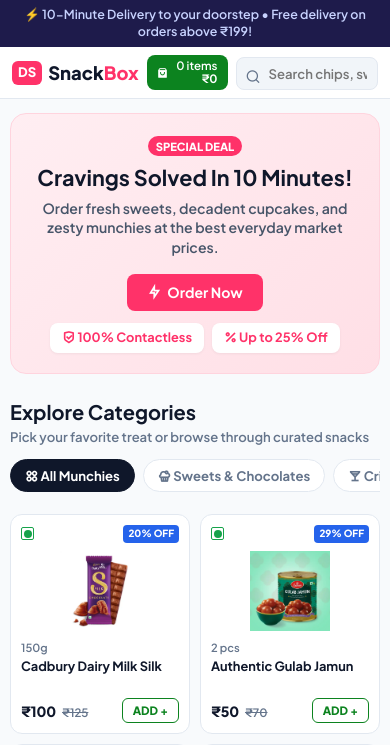
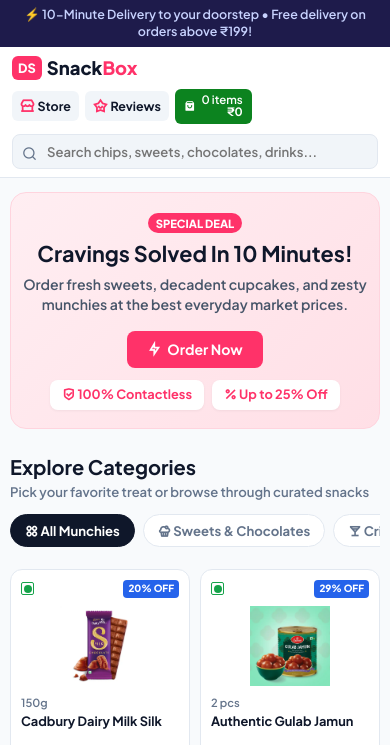
Before and after one commit to dhavanesiddhantlahu-tech/DS-SnackBox, a Flask app: page / in a window 390 px wide. Shown: the top 745 px of the page. Run offline with Flask 3, Linux system fonts and the light colour scheme; data comes from the database, SQL or seed files in the repository.

Commit message:
Show Store and Reviews on mobile navigation and fix search bar width

```diff
--- a/static/style.css
+++ b/static/style.css
@@ -14,11 +14,11 @@ body { background: var(--bg); color: var(--dark); line-height: 1.4; overflow-x:
 /* Top Announcement */
 .top-bar { background: #1e1b4b; color: #c7d2fe; font-size: 0.78rem; text-align: center; padding: 6px 10px; }
 
-/* Navbar */
+/* Desktop Navbar */
 .navbar { background: #fff; border-bottom: 1px solid var(--border); position: sticky; top:0; z-index: 100; padding: 10px 16px; }
-.nav-content { max-width: 1240px; margin: auto; display: flex; align-items: center; gap: 16px; }
+.nav-content { max-width: 1240px; margin: auto; display: flex; align-items: center; justify-content: space-between; gap: 16px; }
 
-/* Logo & "DS" Badge Fix */
+/* Logo with Bold White DS */
 .logo { font-size: 1.25rem; font-weight: 800; text-decoration: none; color: var(--dark); display: inline-flex; align-items: center; gap: 6px; flex-shrink: 0; }
 .logo-box {
     background: var(--primary);
@@ -39,14 +39,15 @@ body { background: var(--bg); color: var(--dark); line-height: 1.4; overflow-x:
 .eta-badge { display: flex; align-items: center; gap: 8px; background: #eefaf0; color: var(--green); padding: 4px 10px; border-radius: 8px; font-size: 0.8rem; flex-shrink: 0; }
 .eta-badge small { display: block; color: var(--muted); font-size: 0.68rem; }
 
-/* Search Bar */
-.search-wrap { flex: 1; position: relative; }
+/* Search Bar (Desktop) */
+.search-wrap { flex: 1; position: relative; max-width: 440px; }
 .search-wrap i { position: absolute; left: 12px; top: 10px; color: var(--muted); }
 .search-wrap input { width: 100%; padding: 8px 12px 8px 36px; border: 1px solid var(--border); border-radius: 8px; background: #f1f5f9; outline: none; font-size: 0.85rem; }
 .search-wrap input:focus { background: #fff; border-color: var(--primary); }
 
-.nav-actions { display: flex; align-items: center; gap: 12px; flex-shrink: 0; }
-.nav-link { text-decoration: none; color: var(--dark); font-weight: 700; font-size: 0.88rem; display: inline-flex; align-items: center; gap: 4px; }
+.nav-actions { display: flex; align-items: center; gap: 10px; flex-shrink: 0; }
+.nav-link { text-decoration: none; color: var(--dark); font-weight: 700; font-size: 0.88rem; display: inline-flex; align-items: center; gap: 4px; padding: 6px 10px; border-radius: 6px; transition: 0.2s; }
+.nav-link:hover { color: var(--primary); background: #ffeef2; }
 .cart-btn { background: var(--green); color: #fff; text-decoration: none; padding: 6px 12px; border-radius: 8px; display: flex; align-items: center; gap: 8px; font-size: 0.78rem; flex-shrink: 0; }
 .cart-btn-text { display: flex; flex-direction: column; text-align: right; line-height: 1.1; }
 
@@ -64,7 +65,7 @@ body { background: var(--bg); color: var(--dark); line-height: 1.4; overflow-x:
 /* Category Navigation */
 .cat-section h2 { font-size: 1.25rem; margin-bottom: 2px; }
 .cat-section p { color: var(--muted); font-size: 0.82rem; margin-bottom: 12px; }
-.cat-tabs { display: flex; gap: 8px; overflow-x: auto; margin-bottom: 18px; padding-bottom: 4px; -webkit-overflow-scrolling: touch; }
+.cat-tabs { display: flex; gap: 8px; overflow-x: auto; margin-bottom: 18px; padding-bottom: 4px; }
 .tab-btn { background: #fff; border: 1px solid var(--border); padding: 7px 14px; border-radius: 20px; font-size: 0.82rem; font-weight: 700; color: var(--muted); cursor: pointer; white-space: nowrap; flex-shrink: 0; }
 .tab-btn.active, .tab-btn:hover { background: var(--dark); color: #fff; border-color: var(--dark); }
 
@@ -163,32 +164,66 @@ body { background: var(--bg); color: var(--dark); line-height: 1.4; overflow-x:
 .hidden { display: none !important; }
 
 /* =========================================================
-   MOBILE & ANDROID RESPONSIVE RULES (< 768px)
+   MOBILE & ANDROID RESPONSIVE (Store & Reviews FULLY VISIBLE)
    ========================================================= */
 @media (max-width: 768px) {
     .navbar { padding: 8px 12px; }
 
-    /* Grid layout for mobile header: row 1 (logo + cart), row 2 (full search) */
     .nav-content {
         display: flex;
         flex-wrap: wrap;
+        align-items: center;
         justify-content: space-between;
         gap: 8px;
     }
 
-    .eta-badge, .nav-link { display: none; } /* Hide clutter on phones */
+    /* Row 1 Left: Logo */
+    .logo { font-size: 1.15rem; gap: 5px; }
+    .logo-box { font-size: 0.8rem; padding: 2px 6px; height: 24px; min-width: 26px; }
 
-    .logo { font-size: 1.15rem; }
-    .logo-box { font-size: 0.82rem; padding: 2px 6px; height: 24px; min-width: 26px; }
+    /* Hide ETA badge on small phone headers to make room for Store & Reviews */
+    .eta-badge { display: none; }
 
-    .cart-btn { padding: 5px 10px; font-size: 0.72rem; }
+    /* Row 1 Right: Store, Reviews & Cart ALL VISIBLE & READABLE */
+    .nav-actions {
+        display: flex;
+        align-items: center;
+        gap: 6px;
+    }
 
+    .nav-link {
+        display: inline-flex;
+        align-items: center;
+        gap: 3px;
+        font-size: 0.78rem;
+        font-weight: 700;
+        background: #f1f5f9;
+        color: var(--dark);
+        padding: 5px 8px;
+        border-radius: 6px;
+    }
+    .nav-link i { font-size: 0.9rem; color: var(--primary); }
+
+    .cart-btn {
+        padding: 5px 9px;
+        font-size: 0.72rem;
+        border-radius: 6px;
+        gap: 6px;
+    }
+
+    /* Row 2: Full-width search bar */
     .search-wrap {
         order: 3;
-        width: 100%;
+        flex: 0 0 100% !important;
+        width: 100% !important;
+        max-width: 100% !important;
         margin-top: 2px;
     }
-    .search-wrap input { padding: 7px 10px 7px 32px; font-size: 0.82rem; }
+    .search-wrap input {
+        width: 100%;
+        padding: 8px 12px 8px 34px;
+        font-size: 0.82rem;
+    }
     .search-wrap i { top: 9px; left: 10px; font-size: 0.95rem; }
 
     .main-wrapper { padding: 0 10px; margin: 14px auto; }
@@ -196,13 +231,13 @@ body { background: var(--bg); color: var(--dark); line-height: 1.4; overflow-x:
     .hero-banner {
         flex-direction: column;
         text-align: center;
-        padding: 20px 14px;
+        padding: 18px 12px;
         gap: 12px;
     }
     .hero-text h1 { font-size: 1.35rem; }
     .hero-badges { flex-direction: row; justify-content: center; flex-wrap: wrap; }
 
-    /* Exactly 2 cards per row on mobile phones / Android */
+    /* 2 products per row on Android */
     .products-grid {
         grid-template-columns: repeat(2, 1fr);
         gap: 10px;
@@ -220,3 +255,9 @@ body { background: var(--bg); color: var(--dark); line-height: 1.4; overflow-x:
     }
     .footer-grid { gap: 20px; }
 }
+
+@media (max-width: 360px) {
+    .nav-link span { font-size: 0.72rem; }
+    .nav-actions { gap: 4px; }
+    .cart-btn { padding: 4px 6px; }
+}
--- a/templates/base.html
+++ b/templates/base.html
@@ -6,34 +6,35 @@
     <title>DS SnackBox | 10-Minute Snack Delivery</title>
     <link href="https://fonts.googleapis.com/css2?family=Plus+Jakarta+Sans:wght@600;700;800&display=swap" rel="stylesheet">
     <link rel="stylesheet" href="https://cdnjs.cloudflare.com/ajax/libs/remixicon/4.2.0/remixicon.min.css">
-    <link rel="stylesheet" href="{{ url_for('static', filename='style.css') }}">
+    <link rel="stylesheet" href="{{ url_for('static', filename='style.css') }}?v=3">
 </head>
 <body>
     <div class="top-bar">⚡ 10-Minute Delivery to your doorstep • Free delivery on orders above ₹199!</div>
 
     <header class="navbar">
         <div class="nav-content">
-            <!-- Logo with visible DS badge -->
+            <!-- Brand Logo -->
             <a href="/" class="logo">
                 <span class="logo-box">DS</span>
                 <span class="logo-text">Snack<span>Box</span></span>
             </a>
 
+            <!-- Desktop ETA Badge -->
             <div class="eta-badge">
                 <i class="ri-timer-flash-fill"></i>
                 <div><b>10 mins</b><small>Pune Central</small></div>
             </div>
 
-            <!-- Search Bar -->
+            <!-- Full-Width Search Input -->
             <div class="search-wrap">
                 <i class="ri-search-line"></i>
-                <input type="text" id="searchInput" placeholder="Search chips, sweets, drinks...">
+                <input type="text" id="searchInput" placeholder="Search chips, sweets, chocolates, drinks...">
             </div>
 
-            <!-- Navigation Links & Cart -->
+            <!-- Navigation Links (Store, Reviews, Cart) -->
             <nav class="nav-actions">
-                <a href="/" class="nav-link"><i class="ri-store-2-line"></i> Store</a>
-                <a href="/reviews" class="nav-link"><i class="ri-star-smile-line"></i> Reviews</a>
+                <a href="/" class="nav-link"><i class="ri-store-2-line"></i> <span>Store</span></a>
+                <a href="/reviews" class="nav-link"><i class="ri-star-smile-line"></i> <span>Reviews</span></a>
                 <a href="/cart" class="cart-btn">
                     <i class="ri-shopping-bag-3-fill"></i>
                     <div class="cart-btn-text">
```
